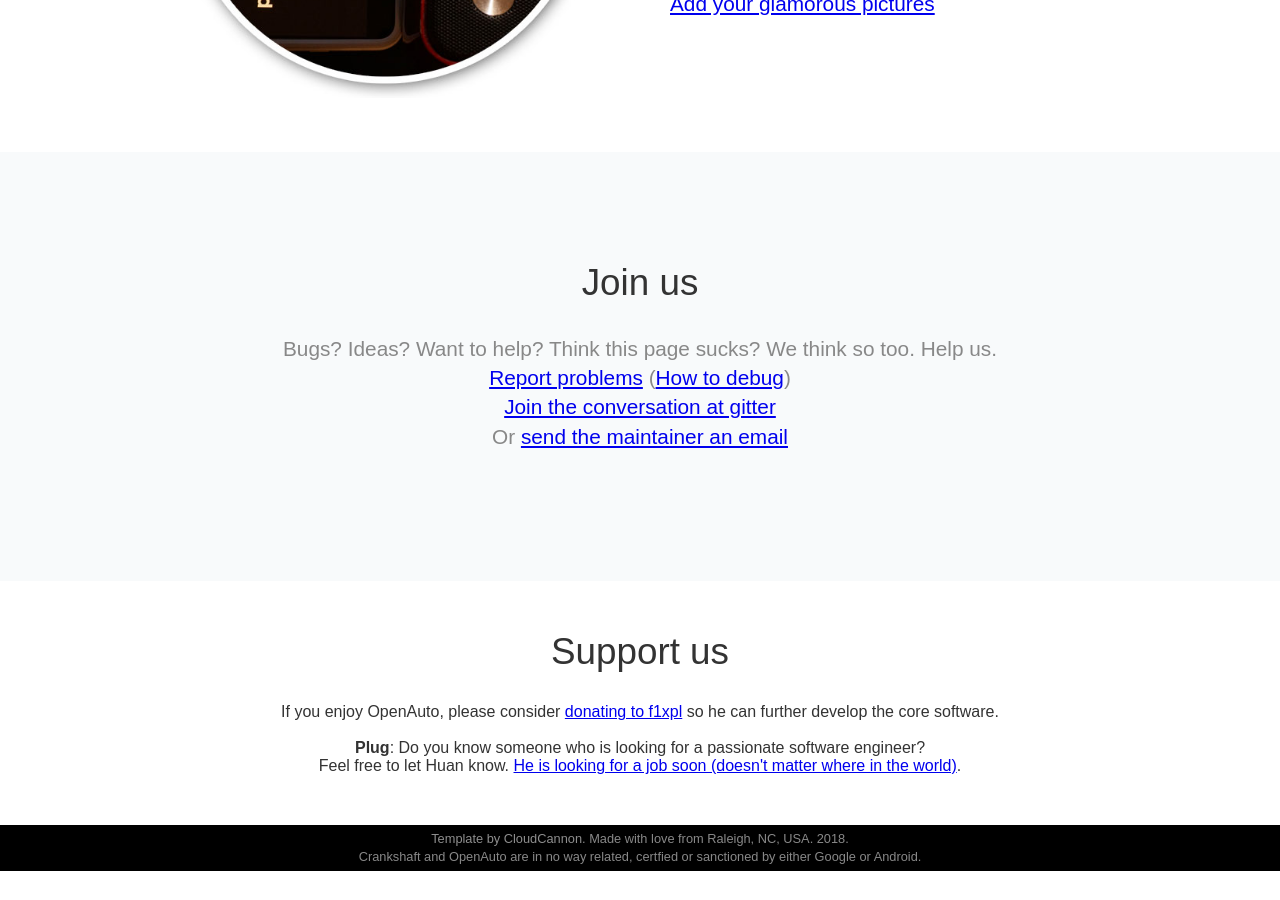
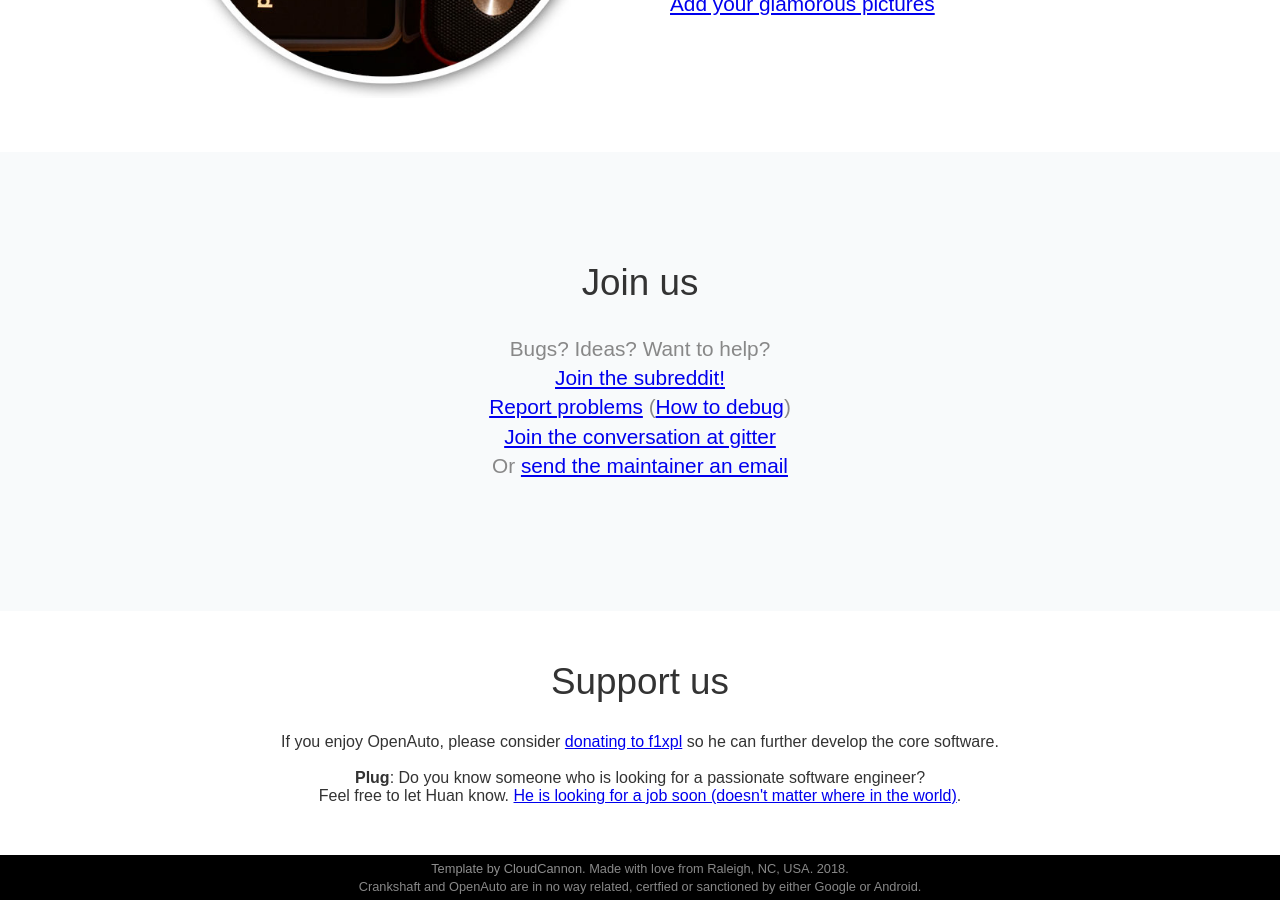
Before and after one commit to opencardev/getcrankshaft.github.io, a Jekyll site: the page built from index.html, in a window 1280 px wide and 900 px high, scrolled down 1512 px. Built offline with Jekyll 4.4.1, drawn with Linux system fonts in a browser that asks for light colours; before the commit the page ends 2383 px from its top, so only the background shows below that; some of the changed text lies outside the part shown.

Commit message:
[site] Update subreddit

```diff
--- a/index.html
+++ b/index.html
@@ -21,7 +21,7 @@ title: Crankshaft = Raspberry Pi 💖 Android Auto
 </header>
 
 <div class="container">
-	<h2 class="editable" style="text-align: center;">Crankshaft at a glance</h2>
+	<h2 class="editable" style="text-align: center;">New: <a target="_blank" href="https://www.reddit.com/r/crankshaft/">Join Crankshaft subreddit</a>!</h2>
 
 	<ul class="thirds">
 		<li>
@@ -62,7 +62,8 @@ title: Crankshaft = Raspberry Pi 💖 Android Auto
 <div class="darker">
 	<div class="container">
 		<h2 class="editable">Join us</h2>
-		<p class="editable" style="text-align: center;">Bugs? Ideas? Want to help? Think this page sucks? We think so too. Help us.<br />
+		<p class="editable" style="text-align: center;">Bugs? Ideas? Want to help?<br />
+			<a href="https://www.reddit.com/r/crankshaft/">Join the subreddit!</a><br />
 			<a href="https://github.com/htruong/crankshaft/issues">Report problems</a> (<a href="https://github.com/htruong/crankshaft#want-to-report-a-problem" target="_blank">How to debug</a>) <br />
 			<a href="https://gitter.im/openauto_androidauto/Lobby">Join the conversation at gitter</a><br />
 			Or <a href="mailto:webreg@tnhh.net">send the maintainer an email</a></p>
```
